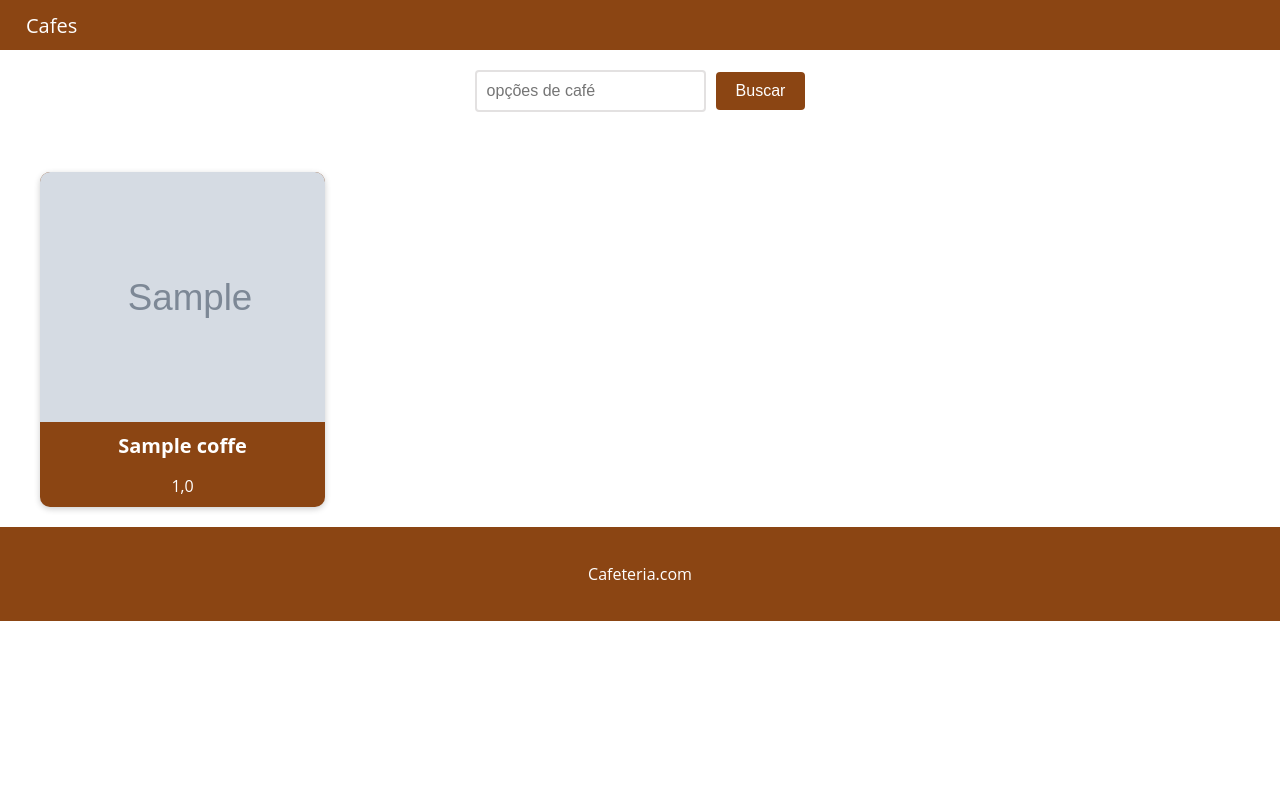
After one commit to brenorodrigues77/Cafeteria, a Django app: page / in a window 1280 px wide. The commit adds this page. Run offline with Django 5.2, Linux system fonts and the light colour scheme; tables that the repository leaves empty hold one stand-in row (values such as "Sample post"); grey boxes marked "Sample" are stand-in pictures.

Commit message:
Visual da aplicação
Nesse Commit foram feitas as Paginas HTML do inicio da aplicação e dos forms onde o administrador poderá incluir novas opçoes ao menu de café de sua cafeteria, além da inteligência entre Back-end e Front-end da aplicação, aplicando filtros, escolhendo opões e buscando na pagina principal.

```diff
--- a/app/settings.py
+++ b/app/settings.py
@@ -55,7 +55,7 @@ ROOT_URLCONF = "app.urls"
 TEMPLATES = [
     {
         "BACKEND": "django.template.backends.django.DjangoTemplates",
-        "DIRS": [],
+        "DIRS": ['app/templates',],
         "APP_DIRS": True,
         "OPTIONS": {
             "context_processors": [
--- /dev/null
+++ b/app/templates/base.html
@@ -0,0 +1,31 @@
+{%load static %}
+<link rel="stylesheet" href="{%static "base.css"%}">
+
+<!DOCTYPE html>
+<html lang="en">
+<head>
+    <meta charset="UTF-8">
+    <meta name="viewport" content="width=device-width, initial-scale=1.0">
+    <title></title>
+</head>
+<body>
+    <header>
+        <nav>
+            <ul>
+                <li>
+                    <a href="{% url "inicio_list" %}">Cafes</a>
+                </li>
+            </ul>
+        </nav>
+    </header>
+
+    <main>
+        {% block content%}
+        {% endblock %}
+    </main>
+
+    <footer>
+        <p>Cafeteria.com</p>
+    </footer>
+</body>
+</html>
--- a/app/urls.py
+++ b/app/urls.py
@@ -2,9 +2,10 @@ from django.contrib import admin
 from django.urls import path
 from django.conf import settings
 from django.conf.urls.static import static
-from cafeteria.views import coffe_view
+from cafeteria.views import coffe_view,new_coffe_view
 
 urlpatterns = [
     path("admin/", admin.site.urls),
-    path("inicio/", coffe_view, name='inicio'),
+    path("", coffe_view, name='inicio_list'),
+    path("new_coffe", new_coffe_view, name='novo_cafe_list'),
 ]+static(settings.MEDIA_URL, document_root=settings.MEDIA_ROOT)
--- /dev/null
+++ b/cafeteria/static/base.css
@@ -0,0 +1,62 @@
+body {
+    font-family: 'open Sans', sans-serif;
+    background-color: white;
+    color: #333;
+    margin: 0;
+    padding: 0;
+}
+
+header {
+    background-color: saddlebrown;
+    text-align: center;
+}
+
+nav {
+    background-color: saddlebrown;
+    color: white;
+    height: 50px;
+    display: flex;
+    justify-content: space-between;
+    align-items: center;
+}
+
+nav ul {
+    list-style: none;
+    display: flex;
+    margin: 0;
+    padding: 0;
+}
+
+nav ul li {
+    margin: 0 10px;
+}
+
+nav ul li a {
+    color: #fff;
+    font-size: 20px;
+    padding: 16px;
+    text-decoration: none;
+    transition: all 0.3s ease;
+}
+
+nav ul li a :hover {
+    background-color: dimgrey;
+}
+
+nav ul li :active a {
+    background-color: #666;
+}
+
+nav ul li :active a:hover {
+    background-color: #999;
+}
+
+footer {
+    background-color: saddlebrown;
+    text-align: center;
+    padding: 20px;
+    position: fixed;
+    right: 0;
+    left: 0;
+    color: white;
+}
--- /dev/null
+++ b/cafeteria/static/index.css
@@ -0,0 +1,92 @@
+.coffe-grid {
+    display: grid;
+    grid-template-columns: repeat(4, 1fr);
+    gap: 20px;
+    margin: 0 auto;
+    max-width: 1200px;
+    flex-direction: auto;
+    padding: 20px;
+}
+
+.coffe-card {
+    background-color: saddlebrown;
+    box-shadow: 0 2px 6px rgb(0, 0, 0, 0.2);
+    border-radius: 10px;
+    overflow: hidden;
+    text-align: center;
+    transition: all 0.3s;
+    color: white;
+}
+
+.coffe-card:hover {
+    cursor: pointer;
+    box-shadow: 0 4px 10px rgb(0, 0, 0, 0.4);
+    transform: translateY(-2px);
+}
+
+.coffe-card img {
+    width: 300px;
+    height: 250px;
+    object-fit: cover;
+}
+
+.coffe-card h2 {
+    font-size: 20px;
+    margin-top: 10px;
+    margin-bottom: 5px;
+}
+
+.coffe-card p {
+    font-size: 1rem;
+    margin-bottom: 10px;
+}
+
+@media (max-width: 768px) {
+    .coffe-grid {
+        grid-template-columns: repeat(1, 1fr);
+        max-width: 1200px;
+    }
+
+    .coffe-card {
+        width: 300px;
+    }
+
+}
+
+form {
+    display: flex;
+    justify-content: center;
+    align-items: center;
+    margin-bottom: 20px;
+    text-align: center;
+    padding: 20px;
+}
+
+input[type="text"] {
+    padding: 10px;
+    font-size: 16px;
+    border: 2px solid #e3e1e1;
+    border-radius: 4px;
+    margin-right: 10px;
+    transition: border-bottom-color 0.3s ease-in-out;
+}
+
+input[type="text"]:focus {
+    outline: none;
+    border-bottom-color: #e3e1e1;
+}
+
+button[type="submit"] {
+    background-color: saddlebrown;
+    color: #fff;
+    border: none;
+    padding: 10px 20px;
+    font-size: 16px;
+    border-radius: 4px;
+    cursor: pointer;
+    transition: background-color 0.3s ease-in-out;
+}
+
+button[type="submit"]:hover {
+    background-color: #723f01;
+}
--- a/cafeteria/templates/index.html
+++ b/cafeteria/templates/index.html
@@ -1,13 +1,34 @@
-<!DOCTYPE html>
+{%extends "base.html" %}
+
+{%block content%}
+
+{% load static %}
+<link rel="stylesheet" href="{% static "index.css" %}">
+
 <html lang="en">
-<head>
-    <meta charset="UTF-8">
-    <meta name="viewport" content="width=device-width, initial-scale=1.0">
-    <title>Document</title>
-</head>
-    {% block content %}
-        <body>
-            <h1>opção de cafe: {{coffe.title}}</h1>
-        </body>
-    {% endblock content %}
+    <head>
+        <meta charset="UTF-8">
+        <meta name="viewport" content="width=device-width, initial-scale=1.0">
+        <title>Cafeteria</title>
+    </head>
+
+<form action="{%url 'inicio_list'%}">
+    <input type="text" name="search" placeholder="opções de café">
+    <button type="submit">Buscar</button>
+</form>
+
+    <div class="coffe-grid">
+        {%if coffe %}
+            {%for coffes in coffe%}
+                <div class="coffe-card">
+                    <img src="{{ coffes.photo.url }}" alt="{{coffes.title}} - {{coffes.value}}">
+                    <h2>{{coffes.title}}</h2>
+                    <p>{{coffes.value}}</p>
+                </div>
+            {% endfor %}
+        {% else %}
+            <p class="no-results">Nenhum opção encontrada</p>
+        {% endif %}
+    </div>
 </html>
+{% endblock %}
--- a/cafeteria/views.py
+++ b/cafeteria/views.py
@@ -1,4 +1,15 @@
 from django.shortcuts import render
+from cafeteria.models import coffe
+from cafeteria.form import coffeForm
 
 def coffe_view(request):
-    return render (request, 'index.html', {'coffe': {'title': 'cafe simples'}})
+    coffes = coffe.objects.all().order_by('title')
+    search = request.GET.get('search')
+    if search:
+        coffes = coffe.objects.filter(title__icontains=search)
+
+    return render (request, 'index.html', {'coffe': coffes })
+
+def new_coffe_view(request):
+    new_coffe_form = coffeForm()
+    return render (request, 'new_coffe.html', {'new_coffe_form': new_coffe_form })
```
Also changed, not shown: cafeteria/form.py (added, +7 -0 lines), cafeteria/templates/new_coffe.html (added, +9 -0 lines), cafeteria/models.py (line endings or trailing spaces).
